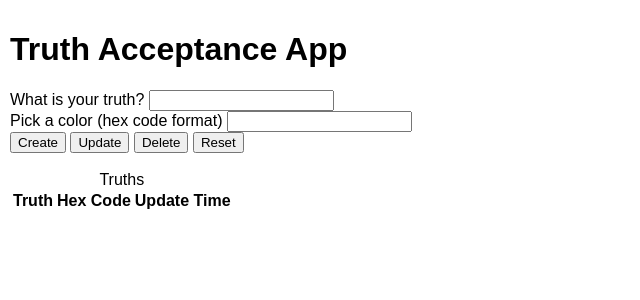
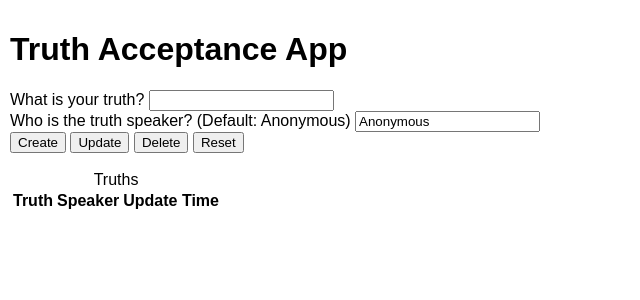
Before and after one commit to oliverandcode/incarnatedivine, a Python web app: template templates/index.html in a window 1280 px wide. Shown: the top 300 px of the page, without its empty margins (0-640 px from the left). Run offline with Jinja, Linux system fonts and the light colour scheme; the template is opened without the code that fills it, so the values that code supplies are empty.

Commit message:
refactored hexcode prop as speaker

```diff
--- a/models.py
+++ b/models.py
@@ -5,7 +5,7 @@ from marshmallow_sqlalchemy import SQLAlchemyAutoSchema, auto_field
 class Truth(db.Model):
     __tablename__ = 'truth'
     id = db.Column(db.Integer, primary_key=True)
-    hexcode = db.Column(db.String(6))
+    speaker = db.Column(db.String(999))
     truthtext = db.Column(db.String(999))
     timestamp = db.Column(
         db.DateTime,
--- a/src/index.js
+++ b/src/index.js
@@ -9,7 +9,7 @@ export function Truth(props) {
     <tr>
       <td>{props.id}</td>
       <td>{props.truthtext}</td>
-      <td>{props.hexcode}</td>
+      <td>{props.speaker}</td>
       <td>{props.timestamp}</td>
     </tr>
   );
@@ -25,13 +25,13 @@ export function Display(props) {
           <tr id="table-head-row">
             <th>ID</th>
             <th>Truth</th>
-            <th>Hex</th>
+            <th>Speaker</th>
             <th>Time</th>
           </tr>
             {props.archiveDisplay.map(
               (truth) =>
               (<Truth key={truth.id}
-                hexcode={truth.hexcode}
+                speaker={truth.speaker}
                 id = {truth.id}
                 truthtext={truth.truthtext}
                 timestamp={truth.timestamp} />)
@@ -47,7 +47,7 @@ class Entry extends React.Component {
     super(props);
     this.state = {
       truthtext: '',
-      hexcode: '',
+      speaker: '',
       id: '',
     };
     this.handleChange = this.handleChange.bind(this);
@@ -56,8 +56,8 @@ class Entry extends React.Component {
   handleChange(event) {
     if (event.target.name === "truthtext") {
       this.setState({truthtext: event.target.value});
-    } else if (event.target.name === "hexcode") {
-      this.setState({hexcode: event.target.value});
+    } else if (event.target.name === "speaker") {
+      this.setState({speaker: event.target.value});
     } else if (event.target.name === "truth-id") {
       this.setState({id: event.target.value});
     }
@@ -71,9 +71,9 @@ class Entry extends React.Component {
           <input type="text" value={this.state.truthtext} onChange={this.handleChange} name="truthtext" />
         </label>
         <br />
-        <label htmlFor="hexcode">
-          Pick a color:
-          <input type="text" value={this.state.hexcode} onChange={this.handleChange} name="hexcode" />
+        <label htmlFor="speaker">
+          Who is the truth speaker?
+          <input type="text" value={this.state.speaker} onChange={this.handleChange} name="speaker" />
         </label>
         <br />
         <label htmlFor="truth-id">
@@ -92,8 +92,8 @@ class Entry extends React.Component {
         </select>
         */}
 
-        <input type="button" value="Testify" onClick={(e) => this.props.onSubmit(this.state.truthtext, this.state.hexcode)} />
-        <input type="button" value="Update" onClick={(e) => this.props.onUpdate(this.state.truthtext, this.state.hexcode, this.state.id)} />
+        <input type="button" value="Testify" onClick={(e) => this.props.onSubmit(this.state.truthtext, this.state.speaker)} />
+        <input type="button" value="Update" onClick={(e) => this.props.onUpdate(this.state.truthtext, this.state.speaker, this.state.id)} />
         <input type="button" value="Delete" onClick={(e) => this.props.onDelete(this.state.id)} />
 
       </form>
@@ -106,12 +106,12 @@ class TruthCapture extends React.Component {
     super(props);
     this.state = {
       archiveCapture: [
-        {id: 1, hexcode: "yellow", timestamp: "2020-05-28 10:00:00", truthtext: "I like sunlight more than rain"},
-        // {id: 2, hexcode: "greyblue", timestamp: "2020-05-28 10:00:00", truthtext: "I cried at the temple at Burning Man"},
-        // {id: 3, hexcode: "000000", timestamp: "2020-05-28 10:00:00", truthtext: "Your silence will not protect you"},
-        // {id: 4, hexcode: "green", timestamp: "2020-05-28 10:00:00", truthtext: "Selfishness"},
-        // {id: 5, hexcode: "red", timestamp: "2020-05-28 10:00:00", truthtext: "There is a war going on"},
-        // {id: 6, hexcode: "millennialpink", timestamp: "2020-05-28 10:00:00", truthtext: "Gender is a myth"},
+        {id: 1, speaker: "Anonymous", timestamp: "2020-05-28 10:00:00", truthtext: "I like sunlight more than rain"},
+        // {id: 2, speaker: "Anonymous", timestamp: "2020-05-28 10:00:00", truthtext: "I cried at the temple at Burning Man"},
+        // {id: 3, speaker: "Audre Lorde", timestamp: "2020-05-28 10:00:00", truthtext: "Your silence will not protect you"},
+        // {id: 4, speaker: "Anonymous", timestamp: "2020-05-28 10:00:00", truthtext: "Selfishness"},
+        // {id: 5, speaker: "Anonymous", timestamp: "2020-05-28 10:00:00", truthtext: "There is a war going on"},
+        // {id: 6, speaker: "Oliver Ayers", timestamp: "2020-05-28 10:00:00", truthtext: "Gender is a myth"},
       ],
     };
     this.handleSubmit = this.handleSubmit.bind(this);
@@ -130,20 +130,42 @@ class TruthCapture extends React.Component {
     }
   }
 
-  handleSubmit(truth, hex) {
+  duplicateExists(truthtext, speaker) {
+    let archiveDuplicate = this.state.archiveCapture.slice();
+    let textArray = archiveDuplicate.map(truth => truth.truthtext);
+    let speakerArray = archiveDuplicate.map(truth => truth.speaker);
+    let textIndex = textArray.indexOf(truthtext);
+    let speakerIndex = speakerArray.indexOf(speaker);
+    // if both truthtext and speaker have existing matches...
+    if (textArray[textIndex] && speakerArray[speakerIndex]) {
+      // ...check to see if their index values match
+      if (textIndex === speakerIndex) {
+        // if their index values match, they belong to the same truth object, which means there IS a duplicate
+        return true;
+      } else {
+        // otherwise (if the index values do not match) there's no duplicate
+        return false;
+      }
+    } else {
+      // if either truthtext or speaker doesn't have a match, it's fine, there's no duplicate
+      return false;
+    }
+  }
+
+  handleSubmit(truthtext, speaker) {
     let archiveSubmit = this.state.archiveCapture.slice();
 
-    if (truth && hex) {
-      if (this.existence(hex)) {
-        console.log("error: ", "truth with hexcode already exists");
+    if (truthtext && speaker) {
+      if (this.duplicateExists(truthtext, speaker)) {
+        console.log("error: truthtext with speaker already exists");
       } else {
         const timestamp = moment().format('YYYY-MM-DD HH:mm:ss');
         archiveSubmit.push(
-          {hexcode: hex, timestamp: timestamp, truthtext: truth}
+          {speaker: speaker, timestamp: timestamp, truthtext: truthtext}
         );
         axios.post('http://localhost:5000/api/truths', {
-          truthtext: truth,
-          hexcode: hex
+          truthtext: truthtext,
+          speaker: speaker
         })
         .then(function (response) {
           // handle success
@@ -155,13 +177,13 @@ class TruthCapture extends React.Component {
         })
       }
     } else {
-      console.log("error: ", "problem with truthtext or hexcode input");
+      console.log("error: ", "problem with truthtext or speaker input");
     }
 
     this.setState({archiveCapture: archiveSubmit});
   }
 
-  handleUpdate(truthtext, hexcode, inputID) {
+  handleUpdate(truthtext, speaker, inputID) {
     let archiveUpdate = this.state.archiveCapture.slice();
     let arrayID = archiveUpdate.map(truthObject => truthObject.id);
 
@@ -179,33 +201,33 @@ class TruthCapture extends React.Component {
       var alertString = "alert string default text";
 
       if (this.existence(inputID)) {
-        let currentTruthStatusString = "current truthtext: " + thisTruth.truthtext + "\n current hexcode: " + thisTruth.hexcode + "\n id: " + thisTruth.id;
+        let currentTruthStatusString = "current truthtext: " + thisTruth.truthtext + "\n current speaker: " + thisTruth.speaker + "\n id: " + thisTruth.id;
 
         console.log("updating this truth: \n \n", currentTruthStatusString);
 
-        if (truthtext && hexcode) {
-          // are both truthtext and hexcode identical to current values? if so, prompt user to change one or both of them. if either of them are different from current values, update that value
+        if (truthtext && speaker) {
+          // are both truthtext and speaker identical to current values? if so, prompt user to change one or both of them. if either of them are different from current values, update that value
 
           if (truthtext !== thisTruth.truthtext) {
             // truthtext is new
-            // check hexcode for difference then update one or both values
-            if (hexcode !== thisTruth.hexcode) {
-              // truthtext is new, and so is hexcode
-              // update BOTH truthtext AND hexcode
+            // check speaker for difference then update one or both values
+            if (speaker !== thisTruth.speaker) {
+              // truthtext is new, and so is speaker
+              // update BOTH truthtext AND speaker
               // update timestamp
 
               thisTruth.truthtext = truthtext;
-              thisTruth.hexcode = hexcode;
+              thisTruth.speaker = speaker;
               thisTruth.timestamp = updateTimestamp;
 
-              currentTruthStatusString = "current truthtext: " + thisTruth.truthtext + "\n current hexcode: " + thisTruth.hexcode + "\n id: " + thisTruth.id;
+              currentTruthStatusString = "current truthtext: " + thisTruth.truthtext + "\n current speaker: " + thisTruth.speaker + "\n id: " + thisTruth.id;
               console.log("truth successfully updated. current truth status: \n \n", currentTruthStatusString);
               alertString = "Truth successfully updated! Current truth status: \n \n" + currentTruthStatusString;
               alert(alertString);
 
               axios.put(truthURL, {
                 truthtext: truthtext,
-                hexcode: hexcode,
+                speaker: speaker,
                 timestamp: updateTimestamp
               })
               .then(function (response) {
@@ -217,14 +239,14 @@ class TruthCapture extends React.Component {
                 console.log(error);
               })
             } else {
-              // truthtext is new, but hexcode is NOT
-              // update truthtext but NOT hexcode (because it's the same) - is this an unnecessary extra step? as long as one of the values is different I have to update the truth object, and I can just set it to the desired values even if one of them doesn't change anything - the timestamp will still change, and it should still update correctly.
+              // truthtext is new, but speaker is NOT
+              // update truthtext but NOT speaker (because it's the same) - is this an unnecessary extra step? as long as one of the values is different I have to update the truth object, and I can just set it to the desired values even if one of them doesn't change anything - the timestamp will still change, and it should still update correctly.
               // update timestamp
 
               thisTruth.truthtext = truthtext;
               thisTruth.timestamp = updateTimestamp;
 
-              currentTruthStatusString = "current truthtext: " + thisTruth.truthtext + "\n current hexcode: " + thisTruth.hexcode + "\n id: " + thisTruth.id;
+              currentTruthStatusString = "current truthtext: " + thisTruth.truthtext + "\n current speaker: " + thisTruth.speaker + "\n id: " + thisTruth.id;
               console.log("truth successfully updated. current truth status: \n \n", currentTruthStatusString);
               alertString = "Truth successfully updated! Current truth status: \n \n" + currentTruthStatusString;
               alert(alertString);
@@ -242,20 +264,20 @@ class TruthCapture extends React.Component {
                 console.log(error);
               })
             }
-          } else if (hexcode !== thisTruth.hexcode) {
-            // truthtext is entered, unchanged, but hexcode is new
-            // update hexcode but NOT truthtext
+          } else if (speaker !== thisTruth.speaker) {
+            // truthtext is entered, unchanged, but speaker is new
+            // update speaker but NOT truthtext
             // update timestamp
-            thisTruth.hexcode = hexcode;
+            thisTruth.speaker = speaker;
             thisTruth.timestamp = updateTimestamp;
 
-            currentTruthStatusString = "current truthtext: " + thisTruth.truthtext + "\n current hexcode: " + thisTruth.hexcode + "\n id: " + thisTruth.id;
+            currentTruthStatusString = "current truthtext: " + thisTruth.truthtext + "\n current speaker: " + thisTruth.speaker + "\n id: " + thisTruth.id;
             console.log("truth successfully updated. current truth status: \n \n", currentTruthStatusString);
             alertString = "Truth successfully updated! Current truth status: \n \n" + currentTruthStatusString;
             alert(alertString);
 
             axios.put(truthURL, {
-              hexcode: hexcode,
+              speaker: speaker,
               timestamp: updateTimestamp
             })
             .then(function (response) {
@@ -267,20 +289,20 @@ class TruthCapture extends React.Component {
               console.log(error);
             })
           } else {
-            // valid id was input, truthtext entered but identical to current value, hexcode entered but identical to current value. no update, prompt user to change one or both values.
-            console.log("truthtext and hexcode both identical to current values. no update needed.");
-            alertString = "No change detected. Enter new truthtext or hexcode for this truth? \n \n" + currentTruthStatusString;
+            // valid id was input, truthtext entered but identical to current value, speaker entered but identical to current value. no update, prompt user to change one or both values.
+            console.log("truthtext and speaker both identical to current values. no update needed.");
+            alertString = "No change detected. Enter new truthtext or speaker for this truth? \n \n" + currentTruthStatusString;
             alert(alertString);
           }
         } else if (truthtext) {
-          // if truthtext is entered but hexcode is blank, check if truthtext is identical to current value. if not, update truthtext (do NOT update hexcode!). if it's identical, prompt user to change it.
+          // if truthtext is entered but speaker is blank, check if truthtext is identical to current value. if not, update truthtext (do NOT update speaker!). if it's identical, prompt user to change it.
           if (truthtext !== thisTruth.truthtext) {
-            // update truthtext. do NOT change the hexcode!
+            // update truthtext. do NOT change the speaker!
             // update timestamp
             thisTruth.truthtext = truthtext;
             thisTruth.timestamp = updateTimestamp;
 
-            currentTruthStatusString = "current truthtext: " + thisTruth.truthtext + "\n current hexcode: " + thisTruth.hexcode + "\n id: " + thisTruth.id;
+            currentTruthStatusString = "current truthtext: " + thisTruth.truthtext + "\n current speaker: " + thisTruth.speaker + "\n id: " + thisTruth.id;
             console.log("truth successfully updated. current truth status: \n \n", currentTruthStatusString);
             alertString = "Truth successfully updated! Current truth status: \n \n" + currentTruthStatusString;
             alert(alertString);
@@ -298,26 +320,26 @@ class TruthCapture extends React.Component {
               console.log(error);
             })
           } else {
-            // valid id was input, truthtext entered, hexcode blank, truthtext identical to current value. no update, prompt user to change truthtext.
-            console.log("truthtext entered but identical to current value. hexcode field is blank.");
+            // valid id was input, truthtext entered, speaker blank, truthtext identical to current value. no update, prompt user to change truthtext.
+            console.log("truthtext entered but identical to current value. speaker field is blank.");
             alertString = "No change detected. Enter new truthtext for this truth? \n \n" + currentTruthStatusString;
             alert(alertString);
           }
-        } else if (hexcode) {
-          // if hexcode is entered but truthtext is blank, check if hexcode is identical to current value. if not, update hexcode (do NOT update truthtext!). if it's identical, prompt user to change it.
-          if (hexcode !== thisTruth.hexcode) {
-            // update hexcode. do NOT change the truthtext!
+        } else if (speaker) {
+          // if speaker is entered but truthtext is blank, check if speaker is identical to current value. if not, update speaker (do NOT update truthtext!). if it's identical, prompt user to change it.
+          if (speaker !== thisTruth.speaker) {
+            // update speaker. do NOT change the truthtext!
             // update timestamp
-            thisTruth.hexcode = hexcode;
+            thisTruth.speaker = speaker;
             thisTruth.timestamp = updateTimestamp;
 
-            currentTruthStatusString = "current truthtext: " + thisTruth.truthtext + "\n current hexcode: " + thisTruth.hexcode + "\n id: " + thisTruth.id;
+            currentTruthStatusString = "current truthtext: " + thisTruth.truthtext + "\n current speaker: " + thisTruth.speaker + "\n id: " + thisTruth.id;
             console.log("truth successfully updated. current truth status: \n \n", currentTruthStatusString);
             alertString = "Truth successfully updated! Current truth status: \n \n" + currentTruthStatusString;
             alert(alertString);
 
             axios.put(truthURL, {
-              hexcode: hexcode,
+              speaker: speaker,
               timestamp: updateTimestamp
             })
             .then(function (response) {
@@ -329,15 +351,15 @@ class TruthCapture extends React.Component {
               console.log(error);
             })
           } else {
-            // valid id was input, hexcode entered, truthtext blank, hexcode identical to current value. no update, prompt user to change hexcode.
-            console.log("hexcode entered but identical to current value. truthtext field is blank.");
-            alertString = "No change detected. Enter new hexcode for this truth? \n \n" + currentTruthStatusString;
+            // valid id was input, speaker entered, truthtext blank, speaker identical to current value. no update, prompt user to change speaker.
+            console.log("speaker entered but identical to current value. truthtext field is blank.");
+            alertString = "No change detected. Enter new speaker for this truth? \n \n" + currentTruthStatusString;
             alert(alertString);
           }
         } else {
-          // id was input, matches existing truth id, but both hexcode and truthtext fields are blank. no update, prompt user for hexcode or truthtext input.
-          console.log("hexcode and truthtext fields left blank");
-          alertString = "No truthtext or hexcode input detected. Enter new truthtext or hexcode for this truth? \n \n" + currentTruthStatusString;
+          // id was input, matches existing truth id, but both speaker and truthtext fields are blank. no update, prompt user for speaker or truthtext input.
+          console.log("speaker and truthtext fields left blank");
+          alertString = "No truthtext or speaker input detected. Enter new truthtext or speaker for this truth? \n \n" + currentTruthStatusString;
           alert(alertString);
         }
 
@@ -353,7 +375,6 @@ class TruthCapture extends React.Component {
       alertString = "Please enter an ID for a truth to be updated.";
       alert(alertString);
     }
-
 
     this.setState({archiveCapture: archiveUpdate});
   }
--- a/templates/index.html
+++ b/templates/index.html
@@ -15,9 +15,9 @@
                     <input id="truthtext" type="text" />
                 </label>
                 <br />
-                <label for="hexcode">
-                    Pick a color (hex code format)
-                    <input id="hexcode" type="text" />
+                <label for="speaker">
+                    Who is the truth speaker? (Default: Anonymous)
+                    <input id="speaker" type="text" value="Anonymous" />
                 </label>
                 <br />
                 <button id="create">Create</button>
@@ -32,7 +32,7 @@
                     <thead>
                         <tr>
                             <th>Truth</th>
-                            <th>Hex Code</th>
+                            <th>Speaker</th>
                             <th>Update Time</th>
                         </tr>
                     </thead>
```
Also changed, not shown: build_database.py (+13 -5 lines), static/js/home.js (+31 -31 lines), swagger.yml (+12 -12 lines), templates/home.html (+4 -4 lines), truths.py (+17 -16 lines), truths.db.
